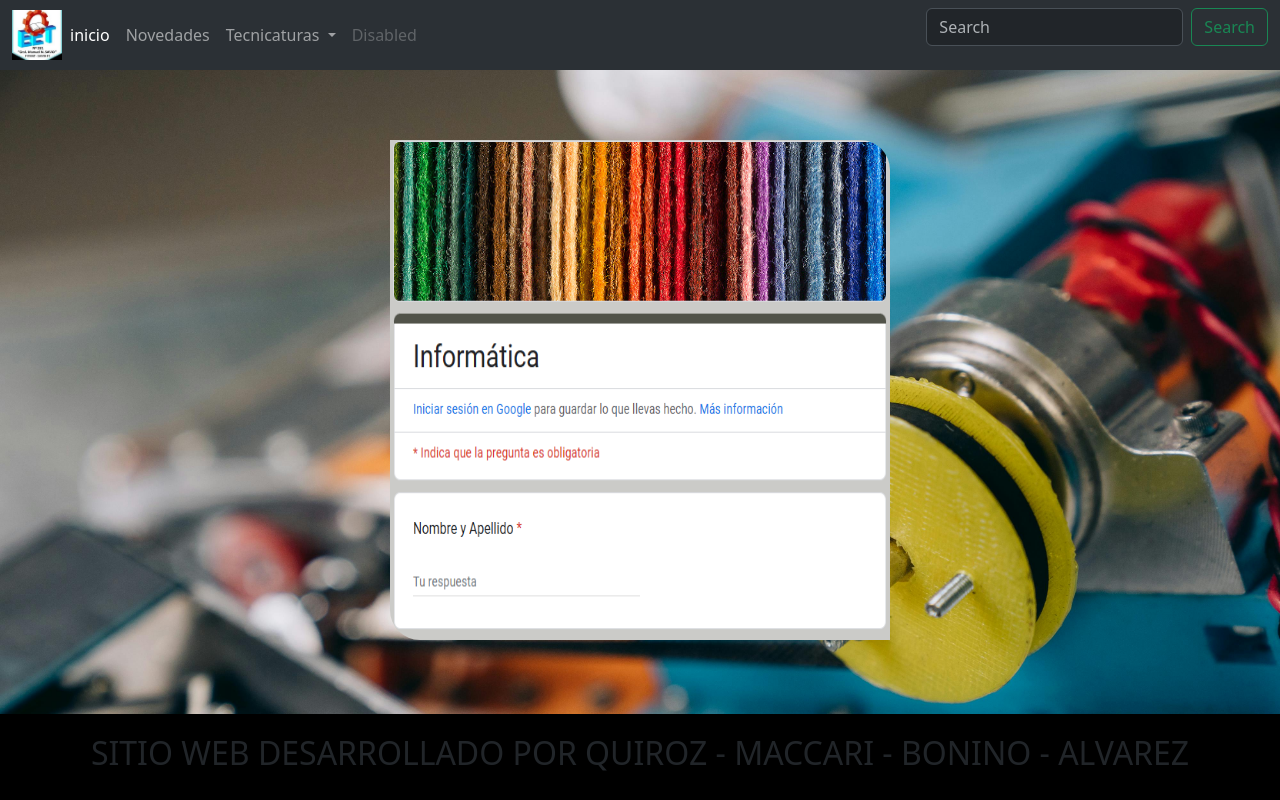
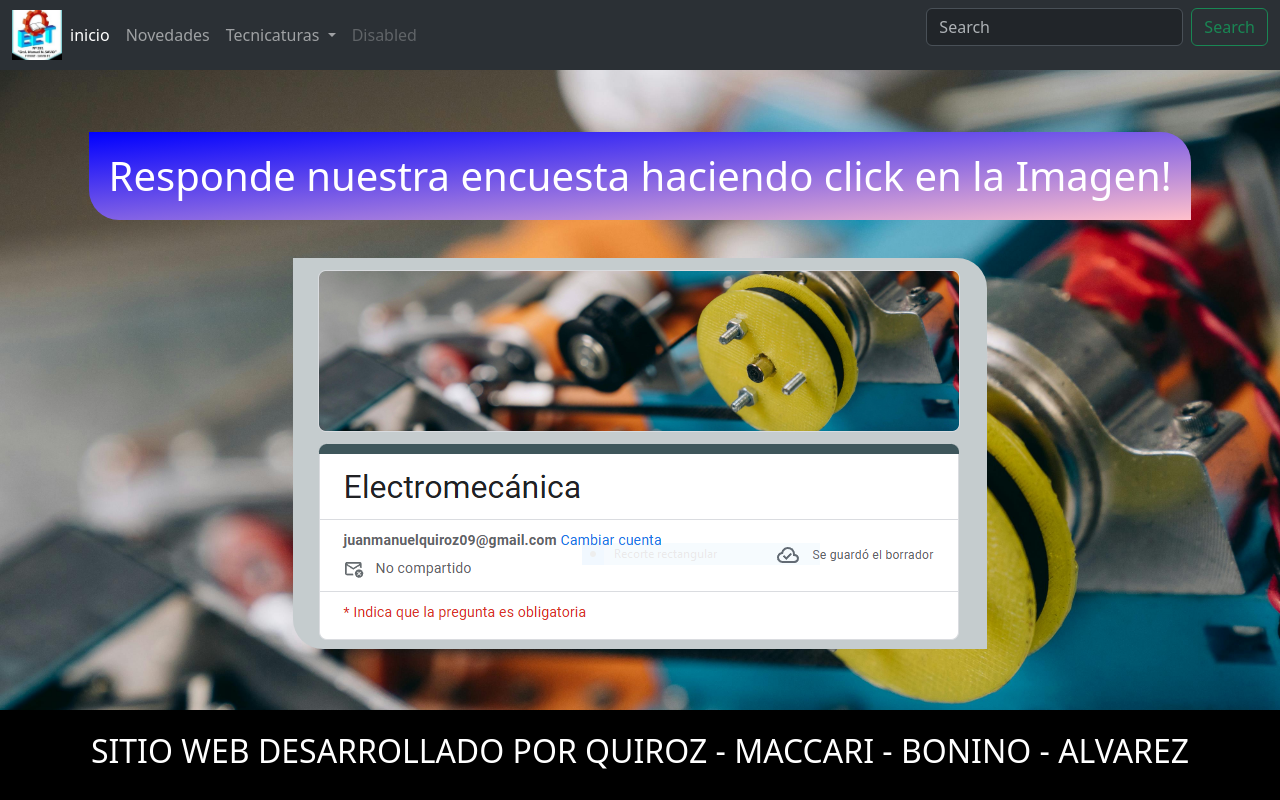
Before and after one commit to Manuqrz/tp_tecnologia, a plain HTML site: page electro.html in a window 1280 px wide. Drawn offline with nearby package versions, Linux system fonts and the light colour scheme.

Commit message:
cambios y ajustes tarjetas, colores, efectos, formulario img

```diff
--- a/electro.html
+++ b/electro.html
@@ -56,8 +56,9 @@
       </div>
     </nav>
     <section class="encuesta">
+      <h1 class="titulo">Responde nuestra encuesta haciendo click en la Imagen!</h1>
       <a href="https://docs.google.com/forms/d/e/1FAIpQLSevldcU6lyLt4iFO9Gw_tMbNd5-Oto_Yjlcfnaeyb2PARJPqQ/viewform"><img
-          src="./imagenes/informatica.png" alt=""></a>
+          src="./imagenes/electro.PNG" alt=""></a>
     </section>
     <footer>
       <h2>
--- a/style.css
+++ b/style.css
@@ -1,5 +1,9 @@
 body {
     background: linear-gradient(to right, rgb(42, 77, 203), rgb(42, 48, 165));
+    margin: 0;
+    padding: 0;
+    box-sizing: border-box;
+    height: 100%;
 }
 
 .carousel-inner {
@@ -10,17 +14,41 @@ body {
 
 .cardd {
     display: flex;
-    justify-content:space-around;
+    justify-content: space-around;
     margin: 20px;
 }
 
-footer {
-    padding: 20px;
-    text-align: center;
-    background: linear-gradient(to top, rgb(0, 0, 0), 20%, rgb(0, 0, 0));
+.cardd img {
+    box-shadow: 1px 1px 1px 1px rgba(32,32,32,0.3);
 }
 
+.card {
+    transition: transform 0.3s ease, box-shadow 0.3s ease;
+  }
 
+  .card:hover {
+    transform: translateY(-10px);
+    box-shadow: 0 10px 20px rgba(0, 0, 0, 0.25);
+  }
+
+
+
+footer {
+
+    background: linear-gradient(to top, rgb(0, 0, 0), 20%, rgb(0, 0, 0));
+    height: 90px; /* Fija la altura */
+    text-align: center;
+    font-size: 0.9rem;
+    padding: 10px;
+    background-color: #333;
+    color: white;
+    overflow: hidden; /* Oculta cualquier contenido que se desborde */
+
+    /* Flexbox para centrar */
+    display: flex;
+    justify-content: center; /* Centrado horizontal */
+    align-items: center; /* Centrado vertical */
+}
 
 h2:hover {
     color: rgb(133, 13, 129);
@@ -29,18 +57,50 @@ h2:hover {
 }
 
 .encuesta {
+
+
+    text-align: center;
     display: flex;
+    flex-direction: column;
+    align-items: center;
     justify-content: center;
-    margin-top: 70px;
-    margin-bottom: 70px;
+    flex-grow: 1;
+    /* Permite que esta sección se expanda si es necesario */
 }
+
+
+
 
 .encuesta img {
     border-top-right-radius: 30px;
     border-bottom-left-radius: 30px;
-    width: 500px;
-    height: 500px;
+    max-width: 100%;
+    /* Asegúrate de que no sea más del 80% del ancho */
+    height: auto;
+    /* Mantén las proporciones */
+    margin-top: 30px;
+    animation: mover 3s infinite; /* Nombre de la animación, duración y repetición */
+
+
+
 }
+
+
+.encuesta h1 {
+    padding: 20px;
+    font-size: 40px;
+    /* Ajusta el tamaño de la fuente */
+    color: white;
+    background: linear-gradient(to bottom right, blue, pink);;
+    border-top-right-radius: 30px;
+    border-bottom-left-radius: 30px;
+}
+
+.encuesta img:hover {
+    transform: scale(1.1); /* Aumenta ligeramente al pasar el cursor */
+  transition: transform 0.3s ease-in-out;
+}
+
 
 .loguito {
     width: 50px;
@@ -57,6 +117,7 @@ h2:hover {
     background-size: cover;
     background-repeat: no-repeat;
 }
+
 .elect {
     background-image: url(./imagenes/electrofd.jpg);
     background-size: cover;
@@ -69,7 +130,10 @@ h2:hover {
 }
 
 .contenedor {
-    display: grid;
-    min-height: 100dvh;
-    grid-template-rows: auto 1fr auto;
+    display: flex;
+    flex-direction: column;
+    justify-content: space-between;
+    /* Distribuye los elementos para que haya espacio */
+    height: 100vh;
+    /* Ocupa el 100% de la altura de la ventana */
 }
```
Also changed, not shown: energias.html (+2 -1 lines), index.html (+37 -19 lines), informatica.html (+2 -2 lines), imagenes/electro.PNG (added), imagenes/energias.PNG (added), imagenes/infor.PNG (added).
